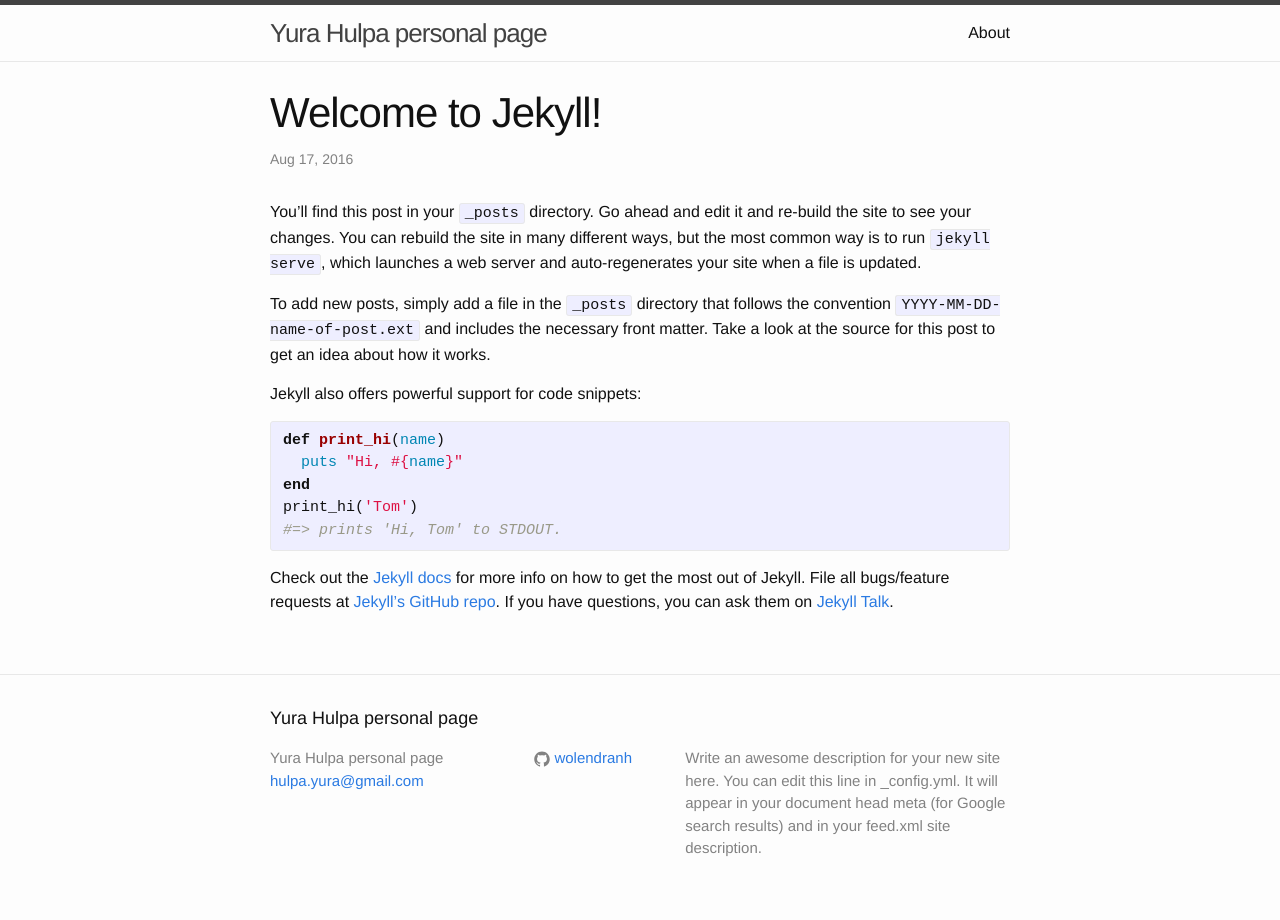
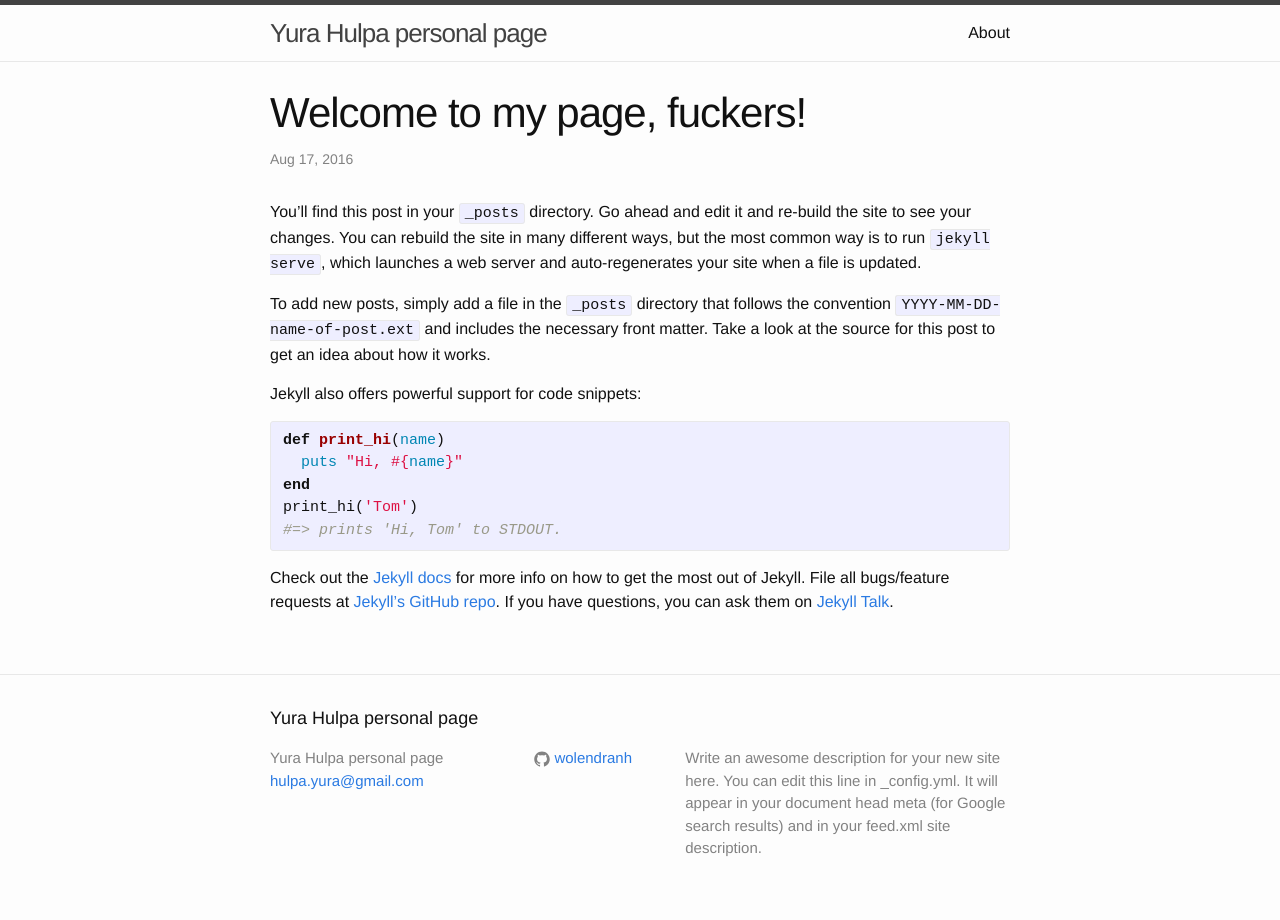
Before and after one commit to wolendranh/wolendranh.github.io, a Jekyll site: the page built from _posts/2016-08-17-welcome-to-jekyll.markdown, in a window 1280 px wide. Built offline with Jekyll 4.4.1, drawn with Linux system fonts in a browser that asks for light colours.

Commit message:
Update 2016-08-17-welcome-to-jekyll.markdown

```diff
--- a/_posts/2016-08-17-welcome-to-jekyll.markdown
+++ b/_posts/2016-08-17-welcome-to-jekyll.markdown
@@ -1,6 +1,6 @@
 ---
 layout: post
-title:  "Welcome to Jekyll!"
+title:  "Welcome to my page, fuckers!"
 date:   2016-08-17 14:24:02 +0300
 categories: jekyll update
 ---
```
